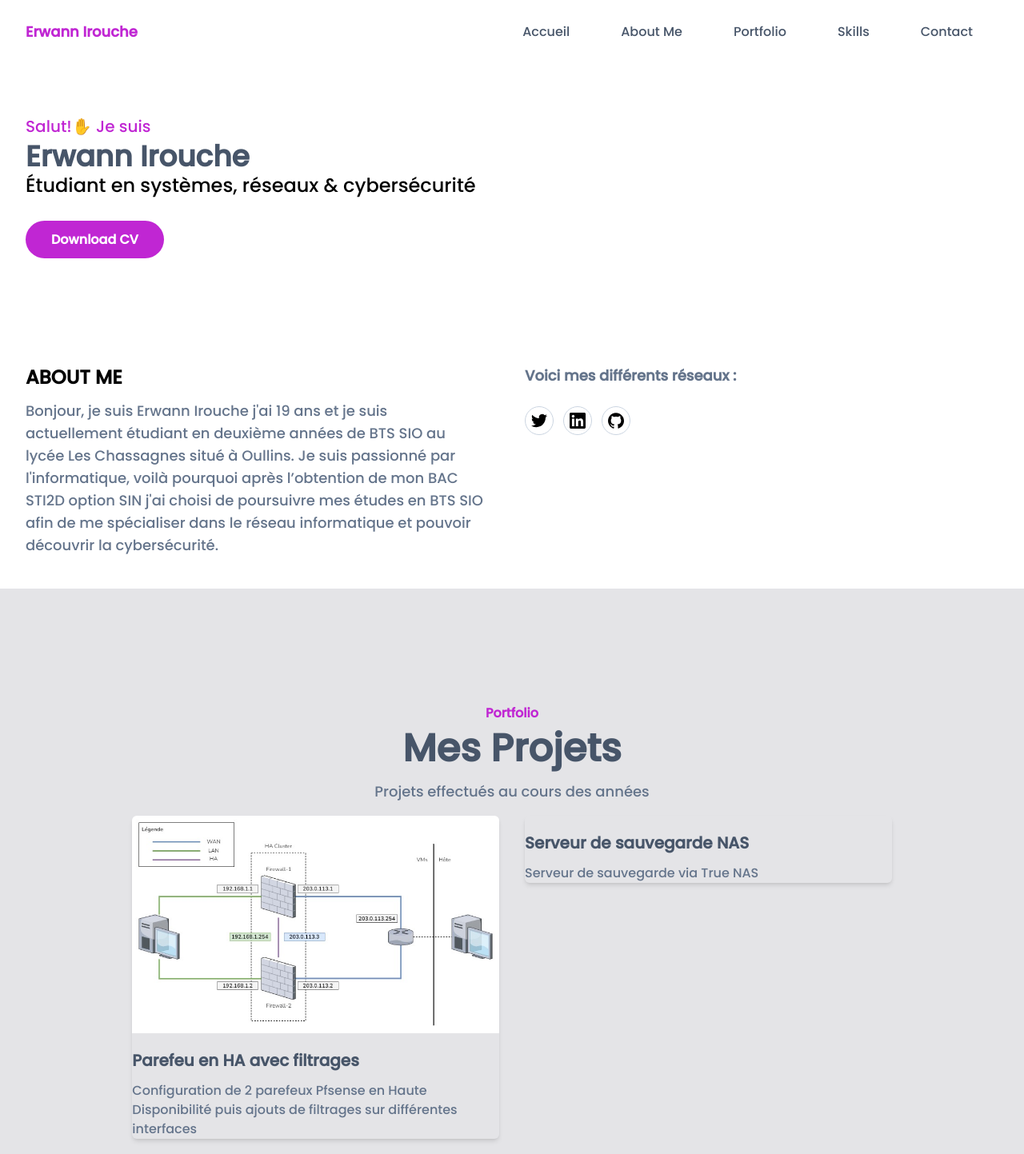
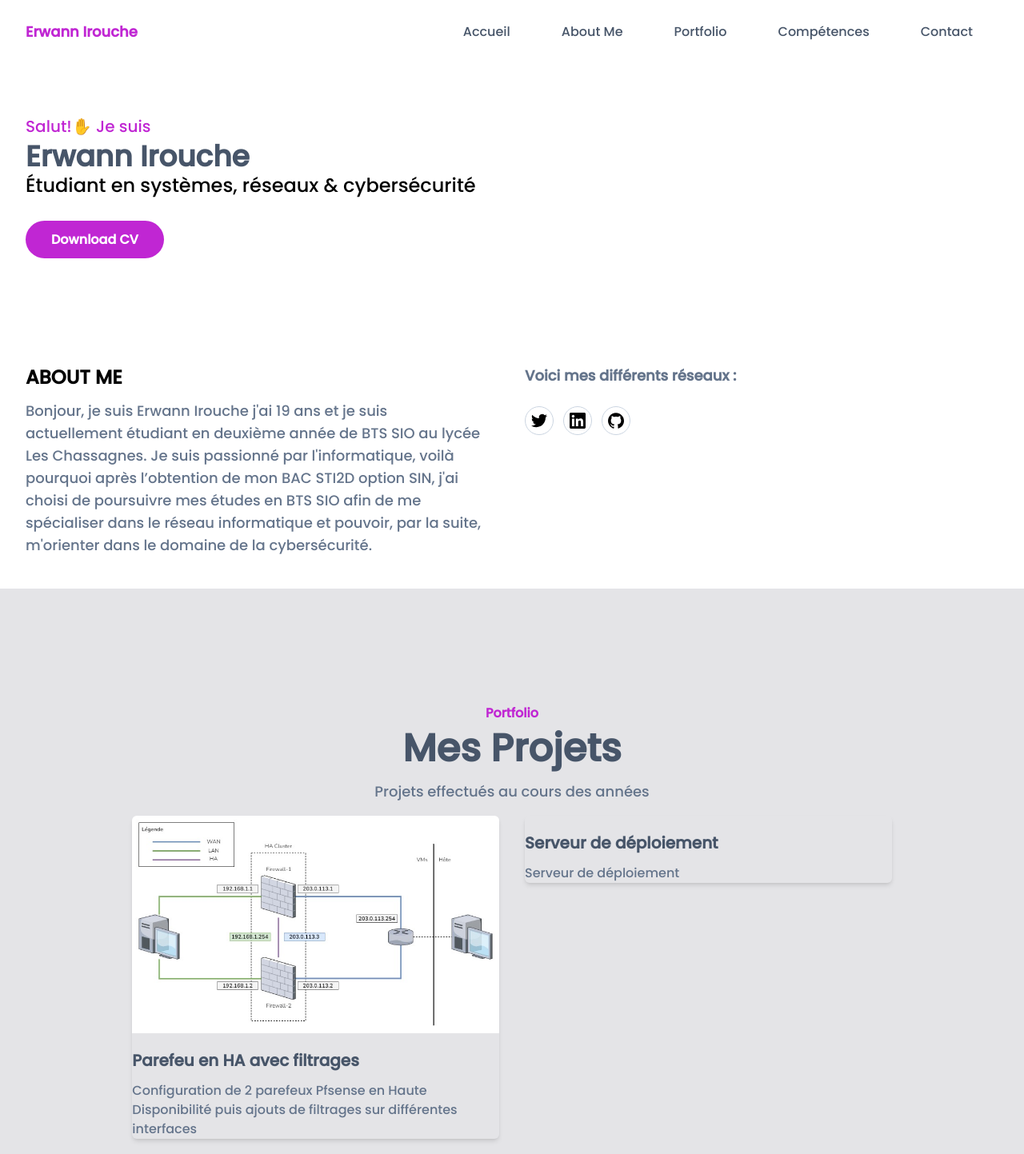
Before and after one commit to whit3-4t0m/erwann.github.io, a website: page index.html in a window 1280 px wide. Shown: the top 1443 px of the page at 80% size. Drawn offline with Linux system fonts and the light colour scheme.

Commit message:
Add files via upload

```diff
--- a/index.html
+++ b/index.html
@@ -38,7 +38,7 @@
                                 <a href="#portfolio" class="text-base text-dark py-2 mx-8 flex hover:text-primary">Portfolio</a>
                             </li>
                             <li class="group">
-                                <a href="#skills" class="text-base text-dark py-2 mx-8 flex hover:text-primary">Skills</a>
+                                <a href="#skills" class="text-base text-dark py-2 mx-8 flex hover:text-primary">Compétences</a>
                             </li>
                             <li class="group">
                                 <a href="#contact" class="text-base text-dark py-2 mx-8 flex hover:text-primary">Contact</a>
@@ -79,10 +79,11 @@
             <div class="flex flex-wrap">
                 <div class="w-full px-4 mb-10 lg:w-1/2">
                     <h4 class="font-bold uppercase text-lg mb-3 lg:text-2xl">About Me</h4>
-                    <p class="font-medium text-base text-secondary max-w-xl lg:text-lg">Bonjour, je suis Erwann Irouche j'ai 19 ans et je suis actuellement étudiant
-                        en deuxième années de BTS SIO au lycée Les Chassagnes situé à Oullins.
-                        Je suis passionné par l'informatique, voilà pourquoi après l’obtention de mon BAC STI2D option SIN
-                        j'ai choisi de poursuivre mes études en BTS SIO afin de me spécialiser dans le réseau informatique et pouvoir découvrir la cybersécurité.</p>
+                    <p class="font-medium text-base text-secondary max-w-xl lg:text-lg">
+                        Bonjour, je suis Erwann Irouche j'ai 19 ans et je suis actuellement étudiant
+                        en deuxième année de BTS SIO au lycée Les Chassagnes.
+                        Je suis passionné par l'informatique, voilà pourquoi après l’obtention de mon BAC STI2D option SIN,
+                        j'ai choisi de poursuivre mes études en BTS SIO afin de me spécialiser dans le réseau informatique et pouvoir, par la suite, m'orienter dans le domaine de la cybersécurité.</p>
                 </div>
                 <div class="w-full px-4 lg:w-1/2">
 
@@ -127,8 +128,8 @@
                     </div>
                     <div class="mb-12 p-4 md:w-1/2">
                         <div class="rounded-md shadow-md overflow-hidden">
-                                <h3 class="font-semibold text-xl text-dark mt-5 mb-3">Serveur de sauvegarde NAS</h3>
-                                <p class="font-medium text-base text-secondary">Serveur de sauvegarde via True NAS</p>
+                                <h3 class="font-semibold text-xl text-dark mt-5 mb-3">Serveur de déploiement</h3>
+                                <p class="font-medium text-base text-secondary">Serveur de déploiement</p>
                             </div>
                     </div>
                     <div class="mb-12 p-4 md:w-1/2">
@@ -258,7 +259,7 @@
                             <li><a href="#home" class="hover:text-primary duration-500 transition">Accueil</a></li>
                             <li><a href="#about" class="hover:text-primary duration-500 transition">About Me</a></li>
                             <li><a href="#portfolio" class="hover:text-primary duration-500 transition">PortFolio</a></li>
-                            <li><a href="#skills" class="hover:text-primary duration-500 transition">Skills</a></li>
+                            <li><a href="#skills" class="hover:text-primary duration-500 transition">Compétences</a></li>
                             <li><a href="#contact" class="hover:text-primary duration-500 transition">Contact</a></li>
                         </ul>
                     </div>
```
